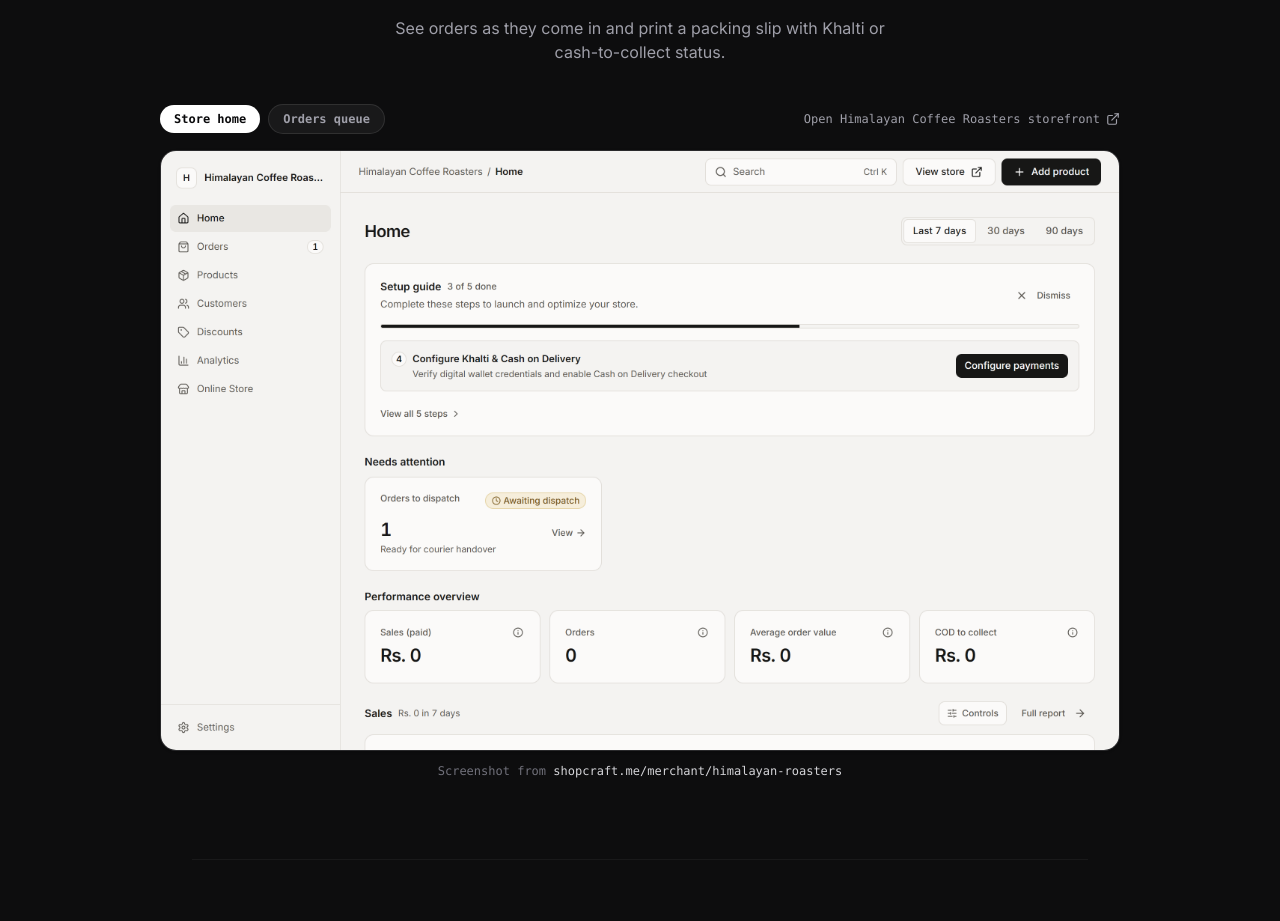
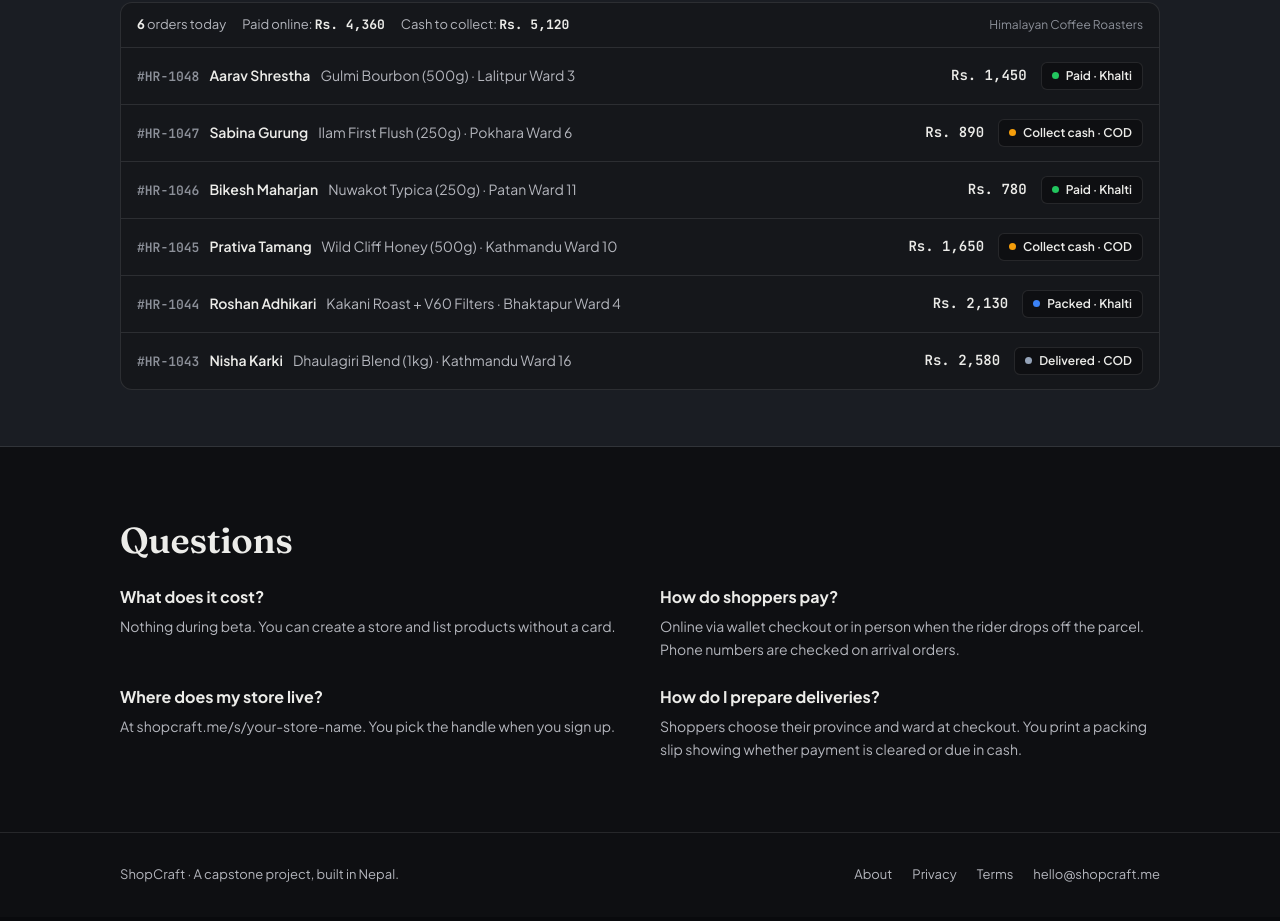
Before and after one commit to CapstoneDesign-Fall2026-UlsanCollege/team_2_capstone_design, a Next.js app in the folder frontend/: page / in a window 1280 px wide. Shown: the part 1841-2762 px from the top of the page. Built offline with nearby package versions, Linux system fonts and the light colour scheme; no server answers.

Commit message:
feat(platform): add 6-order Nepali dashboard feed, concise FAQ, and remove How it works

```diff
--- a/frontend/src/app/(platform)/page.tsx
+++ b/frontend/src/app/(platform)/page.tsx
@@ -1,8 +1,7 @@
 import React from "react";
 import { HomeInteractiveTop } from "@/components/platform/HomeInteractiveTop";
+import { CapabilityMatrix } from "@/components/platform/CapabilityMatrix";
 import { DashboardMockupPreview } from "@/components/platform/DashboardMockupPreview";
-import { WorkflowSection } from "@/components/platform/WorkflowSection";
-import { CapabilityMatrix } from "@/components/platform/CapabilityMatrix";
 import { FAQS, PlatformFaq } from "@/components/platform/PlatformFaq";
 import { PlatformFooter } from "@/components/platform/PlatformFooter";
 
@@ -51,32 +50,22 @@ const structuredData = [
 
 export default function PlatformHomePage() {
   return (
-    <div className="relative w-full min-h-screen bg-[#FAF7F2] dark:bg-[#0d0d0e] text-zinc-900 dark:text-zinc-100 font-sans overflow-x-hidden transition-colors duration-200">
+    <div className="relative w-full min-h-screen bg-[#F9F9F7] dark:bg-[#0E0F12] text-[#161614] dark:text-[#ECECE9] overflow-x-hidden">
       <script
         type="application/ld+json"
         dangerouslySetInnerHTML={{ __html: JSON.stringify(structuredData) }}
       />
 
+      {/* 1. Hero + 2. Four store looks */}
       <HomeInteractiveTop />
 
       {/* 3. What works today */}
       <CapabilityMatrix />
 
-      {/* Real merchant dashboard & orders screenshots */}
-      <section className="px-4 sm:px-6 lg:px-8 max-w-5xl mx-auto pb-20 border-t border-zinc-200 dark:border-white/5 pt-20">
-        <h2 className="text-3xl sm:text-4xl font-black tracking-tight text-zinc-900 dark:text-white text-center mb-3">
-          Your dashboard
-        </h2>
-        <p className="text-sm sm:text-base text-zinc-600 dark:text-zinc-400 text-center max-w-lg mx-auto mb-10">
-          See orders as they come in and print a packing slip with Khalti or cash-to-collect status.
-        </p>
-        <DashboardMockupPreview />
-      </section>
+      {/* 4. Full-width 6-order Nepali dashboard preview */}
+      <DashboardMockupPreview />
 
-      {/* 4. How it works */}
-      <WorkflowSection />
-
-      {/* 5. FAQ */}
+      {/* 5. Questions */}
       <PlatformFaq />
 
       {/* 6. Footer */}
--- a/frontend/src/components/platform/DashboardMockupPreview.tsx
+++ b/frontend/src/components/platform/DashboardMockupPreview.tsx
@@ -1,78 +1,138 @@
-"use client";
+import React from "react";
 
-import React, { useState } from "react";
-import Image from "next/image";
-import Link from "next/link";
-import { ExternalLink } from "lucide-react";
+interface OrderRow {
+  id: string;
+  customer: string;
+  itemAndWard: string;
+  price: string;
+  statusLabel: string;
+  dotColorClass: string;
+}
 
-const VIEWS = [
+const SAMPLE_ORDERS: OrderRow[] = [
   {
-    id: "home" as const,
-    label: "Store home",
-    src: "/images/merchant-dashboard-real.png",
-    alt: "Real screenshot of the ShopCraft merchant dashboard showing setup progress, orders to dispatch, and NPR performance cards",
-    url: "shopcraft.me/merchant/himalayan-roasters",
+    id: "#HR-1048",
+    customer: "Aarav Shrestha",
+    itemAndWard: "Gulmi Bourbon (500g) · Lalitpur Ward 3",
+    price: "Rs. 1,450",
+    statusLabel: "Paid · Khalti",
+    dotColorClass: "bg-[#22C55E]",
   },
   {
-    id: "orders" as const,
-    label: "Orders queue",
-    src: "/images/merchant-orders-real.png",
-    alt: "Real screenshot of the ShopCraft orders fulfillment table showing a paid Rs. 1,450 order ready to ship",
-    url: "shopcraft.me/merchant/himalayan-roasters/orders",
+    id: "#HR-1047",
+    customer: "Sabina Gurung",
+    itemAndWard: "Ilam First Flush (250g) · Pokhara Ward 6",
+    price: "Rs. 890",
+    statusLabel: "Collect cash · COD",
+    dotColorClass: "bg-[#F59E0B]",
+  },
+  {
+    id: "#HR-1046",
+    customer: "Bikesh Maharjan",
+    itemAndWard: "Nuwakot Typica (250g) · Patan Ward 11",
+    price: "Rs. 780",
+    statusLabel: "Paid · Khalti",
+    dotColorClass: "bg-[#22C55E]",
+  },
+  {
+    id: "#HR-1045",
+    customer: "Prativa Tamang",
+    itemAndWard: "Wild Cliff Honey (500g) · Kathmandu Ward 10",
+    price: "Rs. 1,650",
+    statusLabel: "Collect cash · COD",
+    dotColorClass: "bg-[#F59E0B]",
+  },
+  {
+    id: "#HR-1044",
+    customer: "Roshan Adhikari",
+    itemAndWard: "Kakani Roast + V60 Filters · Bhaktapur Ward 4",
+    price: "Rs. 2,130",
+    statusLabel: "Packed · Khalti",
+    dotColorClass: "bg-[#3B82F6]",
+  },
+  {
+    id: "#HR-1043",
+    customer: "Nisha Karki",
+    itemAndWard: "Dhaulagiri Blend (1kg) · Kathmandu Ward 16",
+    price: "Rs. 2,580",
+    statusLabel: "Delivered · COD",
+    dotColorClass: "bg-[#94A3B8]",
   },
 ];
 
 export function DashboardMockupPreview() {
-  const [activeId, setActiveId] = useState<"home" | "orders">("home");
-  const activeView = VIEWS.find((v) => v.id === activeId) || VIEWS[0];
-
   return (
-    <div className="w-full max-w-5xl mx-auto">
-      <div className="flex flex-wrap items-center justify-between gap-3 mb-4">
-        <div className="flex items-center gap-2">
-          {VIEWS.map((view) => {
-            const selected = view.id === activeId;
-            return (
-              <button
-                key={view.id}
-                type="button"
-                onClick={() => setActiveId(view.id)}
-                className={`px-3.5 py-1.5 rounded-full text-xs font-mono font-semibold cursor-pointer transition-colors ${
-                  selected
-                    ? "bg-zinc-950 dark:bg-white text-white dark:text-zinc-950"
-                    : "bg-zinc-100 dark:bg-white/5 text-zinc-600 dark:text-zinc-400 hover:text-zinc-950 dark:hover:text-white border border-zinc-200 dark:border-white/10"
-                }`}
-              >
-                {view.label}
-              </button>
-            );
-          })}
+    <section
+      id="orders"
+      className="py-14 px-5 bg-[#F2F2EE] dark:bg-[#1A1D23] border-b border-[#E2E2DC] dark:border-white/10 scroll-mt-20"
+    >
+      <div className="max-w-[1040px] mx-auto">
+        <div className="flex flex-wrap items-baseline justify-between gap-3 mb-5">
+          <h2
+            className="text-[28px] sm:text-[36px] font-semibold tracking-[-0.01em] leading-[1.18] text-left text-[#161614] dark:text-[#ECECE9]"
+            style={{ fontFamily: "var(--font-fraunces), Georgia, serif" }}
+          >
+            Recent store orders
+          </h2>
+          <span className="text-[13px] sc-mono text-[#4A4A45] dark:text-[#B4B6BD]">
+            shopcraft.me/merchant/himalayan-roasters/orders
+          </span>
         </div>
 
-        <Link
-          href="/s/himalayan-roasters"
-          className="inline-flex items-center gap-1.5 text-xs font-mono text-zinc-600 dark:text-zinc-400 hover:text-zinc-950 dark:hover:text-white transition-colors"
-        >
-          <span>Open Himalayan Coffee Roasters storefront</span>
-          <ExternalLink className="w-3.5 h-3.5" />
-        </Link>
+        <div className="rounded-xl border border-[#E2E2DC] dark:border-white/10 bg-white dark:bg-[#15171B] overflow-hidden">
+          {/* Summary bar */}
+          <div className="px-4 py-3 border-b border-[#E2E2DC] dark:border-white/10 flex flex-wrap items-center justify-between gap-2.5 text-[13px]">
+            <div className="flex flex-wrap gap-x-4 gap-y-1 text-[#4A4A45] dark:text-[#B4B6BD]">
+              <span>
+                <strong className="text-[#161614] dark:text-[#ECECE9]">6</strong> orders today
+              </span>
+              <span>
+                Paid online:{" "}
+                <strong className="sc-mono text-[#161614] dark:text-[#ECECE9]">Rs. 4,360</strong>
+              </span>
+              <span>
+                Cash to collect:{" "}
+                <strong className="sc-mono text-[#161614] dark:text-[#ECECE9]">Rs. 5,120</strong>
+              </span>
+            </div>
+            <span className="text-[12px] text-[#686862] dark:text-[#8C9099]">
+              Himalayan Coffee Roasters
+            </span>
+          </div>
+
+          {/* 6 Realistic Order Rows */}
+          <div>
+            {SAMPLE_ORDERS.map((order) => (
+              <div
+                key={order.id}
+                className="px-4 py-3.5 border-b last:border-b-0 border-[#E2E2DC] dark:border-white/10 flex flex-col md:flex-row md:items-center justify-between gap-2 text-left"
+              >
+                <div className="flex flex-wrap items-baseline gap-x-2.5 gap-y-1 text-[14px]">
+                  <span className="text-[13px] sc-mono font-semibold text-[#686862] dark:text-[#8C9099]">
+                    {order.id}
+                  </span>
+                  <span className="font-semibold text-[#161614] dark:text-[#ECECE9]">
+                    {order.customer}
+                  </span>
+                  <span className="text-[#4A4A45] dark:text-[#B4B6BD]">
+                    {order.itemAndWard}
+                  </span>
+                </div>
+
+                <div className="flex items-center justify-between md:justify-end gap-3.5 shrink-0">
+                  <span className="text-[14px] sc-mono font-semibold text-[#161614] dark:text-[#ECECE9]">
+                    {order.price}
+                  </span>
+                  <span className="inline-flex items-center gap-[7px] px-2.5 py-1 rounded-[6px] border border-[#E2E2DC] dark:border-white/10 bg-[#F9F9F7] dark:bg-[#0E0F12] text-[12px] font-semibold text-[#161614] dark:text-[#ECECE9] whitespace-nowrap">
+                    <span className={`w-[7px] h-[7px] rounded-full shrink-0 ${order.dotColorClass}`} />
+                    <span>{order.statusLabel}</span>
+                  </span>
+                </div>
+              </div>
+            ))}
+          </div>
+        </div>
       </div>
-
-      <div className="rounded-2xl border border-zinc-200 dark:border-white/10 bg-white dark:bg-[#121214] overflow-hidden shadow-sm">
-        <Image
-          src={activeView.src}
-          alt={activeView.alt}
-          width={2560}
-          height={1600}
-          className="w-full h-auto block"
-          priority={false}
-        />
-      </div>
-
-      <p className="mt-3 text-xs font-mono text-zinc-500 text-center">
-        Screenshot from{" "}
-        <span className="text-zinc-700 dark:text-zinc-300">{activeView.url}</span>
-      </p>
-    </div>
+    </section>
   );
 }
--- a/frontend/src/components/platform/PlatformFaq.tsx
+++ b/frontend/src/components/platform/PlatformFaq.tsx
@@ -8,27 +8,19 @@ interface FaqItem {
 export const FAQS: FaqItem[] = [
   {
     q: "What does it cost?",
-    a: "Nothing right now. ShopCraft is in beta and free to use. No card needed.",
+    a: "Nothing during beta. You can create a store and list products without a card.",
   },
   {
-    q: "How do my customers pay?",
-    a: "With Khalti, or cash on delivery. For cash on delivery we check the phone number before the order goes through.",
+    q: "How do shoppers pay?",
+    a: "Online via wallet checkout or in person when the rider drops off the parcel. Phone numbers are checked on arrival orders.",
   },
   {
     q: "Where does my store live?",
-    a: "At shopcraft.me/s/your-store-name. You choose the name when you sign up.",
+    a: "At shopcraft.me/s/your-store-name. You pick the handle when you sign up.",
   },
   {
-    q: "Can I change how my store looks?",
-    a: "Yes. Pick one of four looks, then set your logo, colors and fonts. You can switch later.",
-  },
-  {
-    q: "How do I get orders to customers?",
-    a: "Customers pick their province, district and ward at checkout. You print a packing slip for each order that shows whether it is paid or cash to collect.",
-  },
-  {
-    q: "What is coming next?",
-    a: "SMS and WhatsApp order updates, courier labels, and your own domain name. None of these work yet.",
+    q: "How do I prepare deliveries?",
+    a: "Shoppers choose their province and ward at checkout. You print a packing slip showing whether payment is cleared or due in cash.",
   },
 ];
 
@@ -36,24 +28,29 @@ export function PlatformFaq() {
   return (
     <section
       id="faq"
-      className="py-20 sm:py-24 px-4 sm:px-6 lg:px-8 max-w-3xl mx-auto border-t border-zinc-200 dark:border-white/5 scroll-mt-20"
+      className="py-14 sm:py-18 px-5 border-b border-[#E2E2DC] dark:border-white/10 scroll-mt-20"
     >
-      <h2 className="text-3xl sm:text-4xl font-black tracking-tight text-zinc-900 dark:text-white text-center mb-12">
+      <div className="max-w-[1040px] mx-auto">
+        <h2
+          className="text-[28px] sm:text-[36px] font-semibold tracking-[-0.01em] leading-[1.18] text-left text-[#161614] dark:text-[#ECECE9] mb-6"
+          style={{ fontFamily: "var(--font-fraunces), Georgia, serif" }}
+        >
           Questions
         </h2>
 
-      <dl className="space-y-8 text-left">
+        <dl className="grid grid-cols-1 md:grid-cols-2 gap-6 md:gap-x-10 md:gap-y-6 text-left">
           {FAQS.map((faq) => (
             <div key={faq.q}>
-            <dt className="text-base sm:text-lg font-bold text-zinc-900 dark:text-white">
+              <dt className="text-[16px] font-bold text-[#161614] dark:text-[#ECECE9]">
                 {faq.q}
               </dt>
-            <dd className="mt-1.5 text-sm text-zinc-600 dark:text-zinc-400 leading-relaxed">
+              <dd className="mt-1.5 text-[14px] text-[#4A4A45] dark:text-[#B4B6BD] leading-relaxed">
                 {faq.a}
               </dd>
             </div>
           ))}
         </dl>
+      </div>
     </section>
   );
 }
```
Also changed, not shown: frontend/src/components/platform/WorkflowSection.tsx (deleted, +0 -33 lines). Lines whose indentation alone changed are shown as unchanged.
